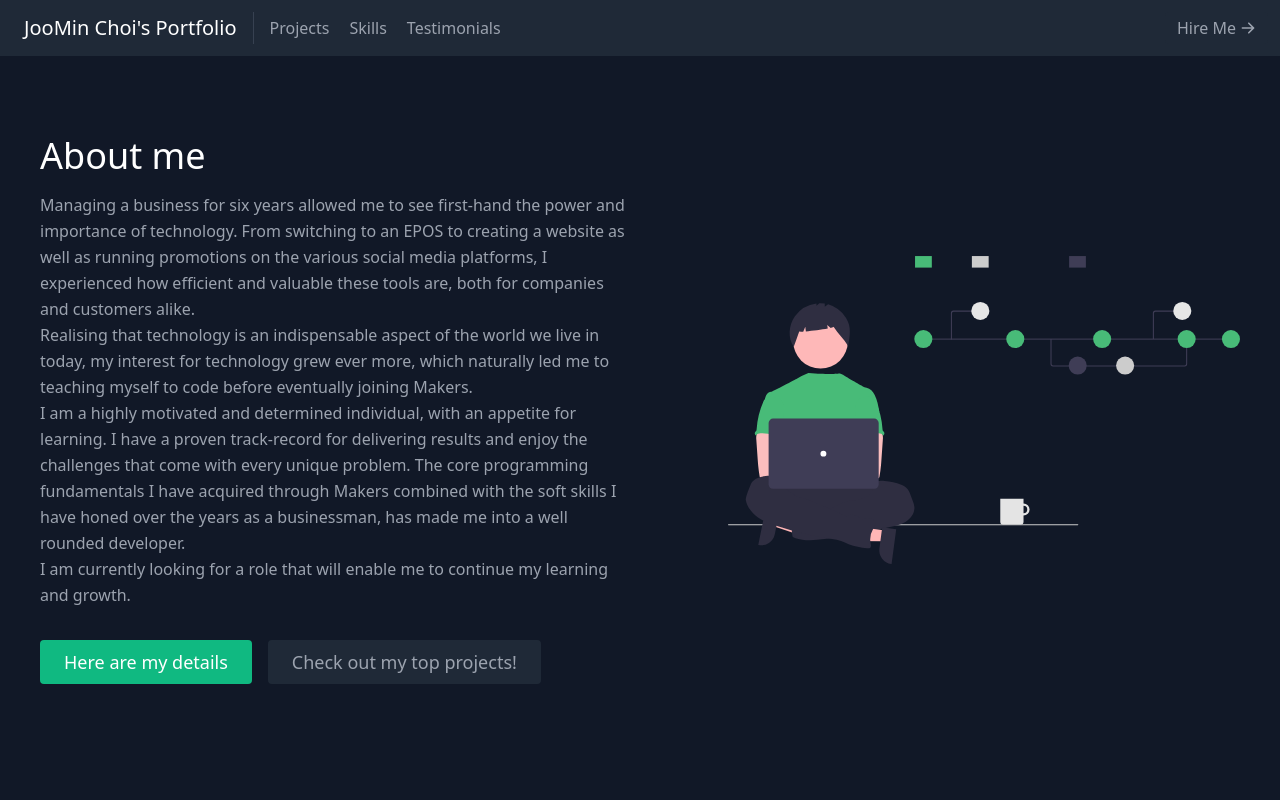
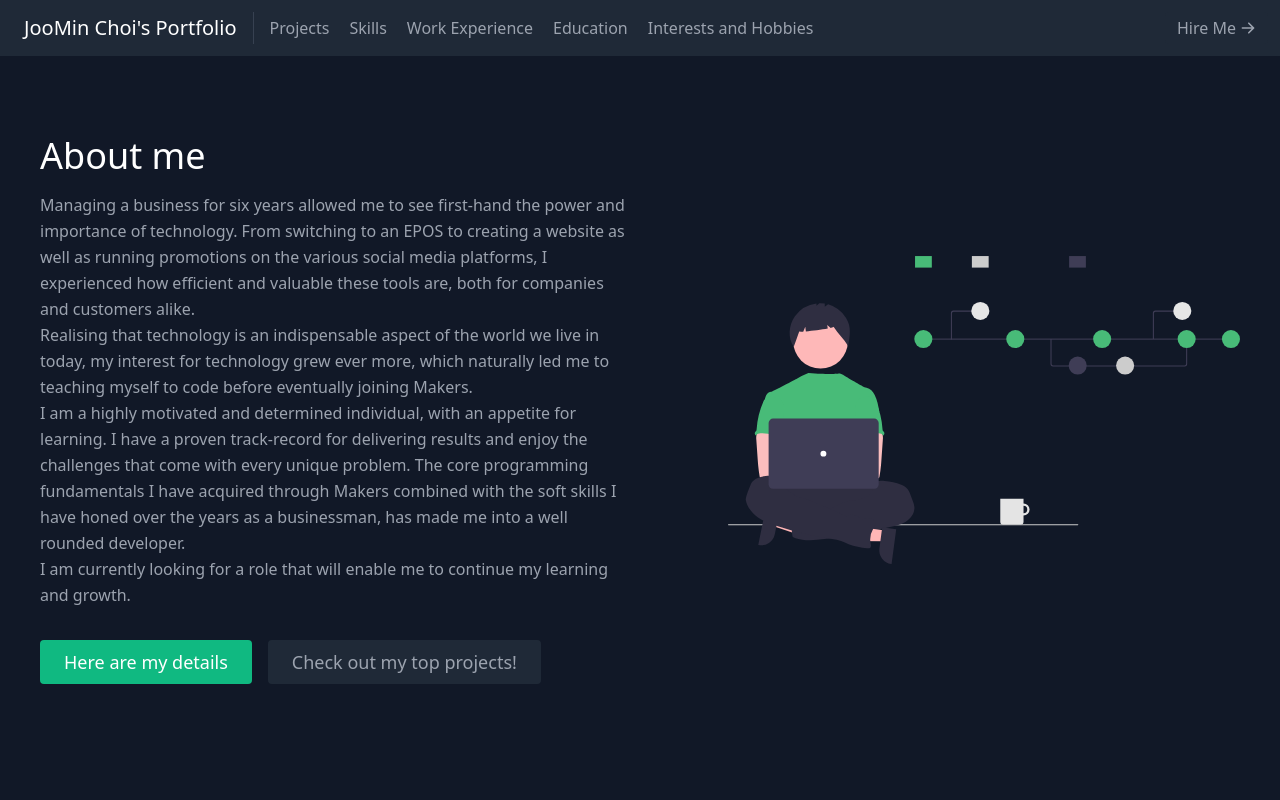
Before and after one commit to joominchoi/portfolio, a React (Create React App) app: page / in a window 1280 px wide. Shown: the top 800 px of the page. Built offline with nearby package versions, Linux system fonts and the light colour scheme.

Commit message:
updated headings on navbar

```diff
--- a/src/components/Navbar.js
+++ b/src/components/Navbar.js
@@ -17,8 +17,14 @@ export default function Navbar() {
           <a href="#skills" className="mr-5 hover:text-white">
             Skills
           </a>
-          <a href="#testimonials" className="mr-5 hover:text-white">
-            Testimonials
+          <a href="#workexperience" className="mr-5 hover:text-white">
+            Work Experience
+          </a>
+          <a href="#education" className="mr-5 hover:text-white">
+            Education
+          </a>
+          <a href="#interestsandhobbies" className="mr-5 hover:text-white">
+            Interests and Hobbies
           </a>
         </nav>
         <a
```
